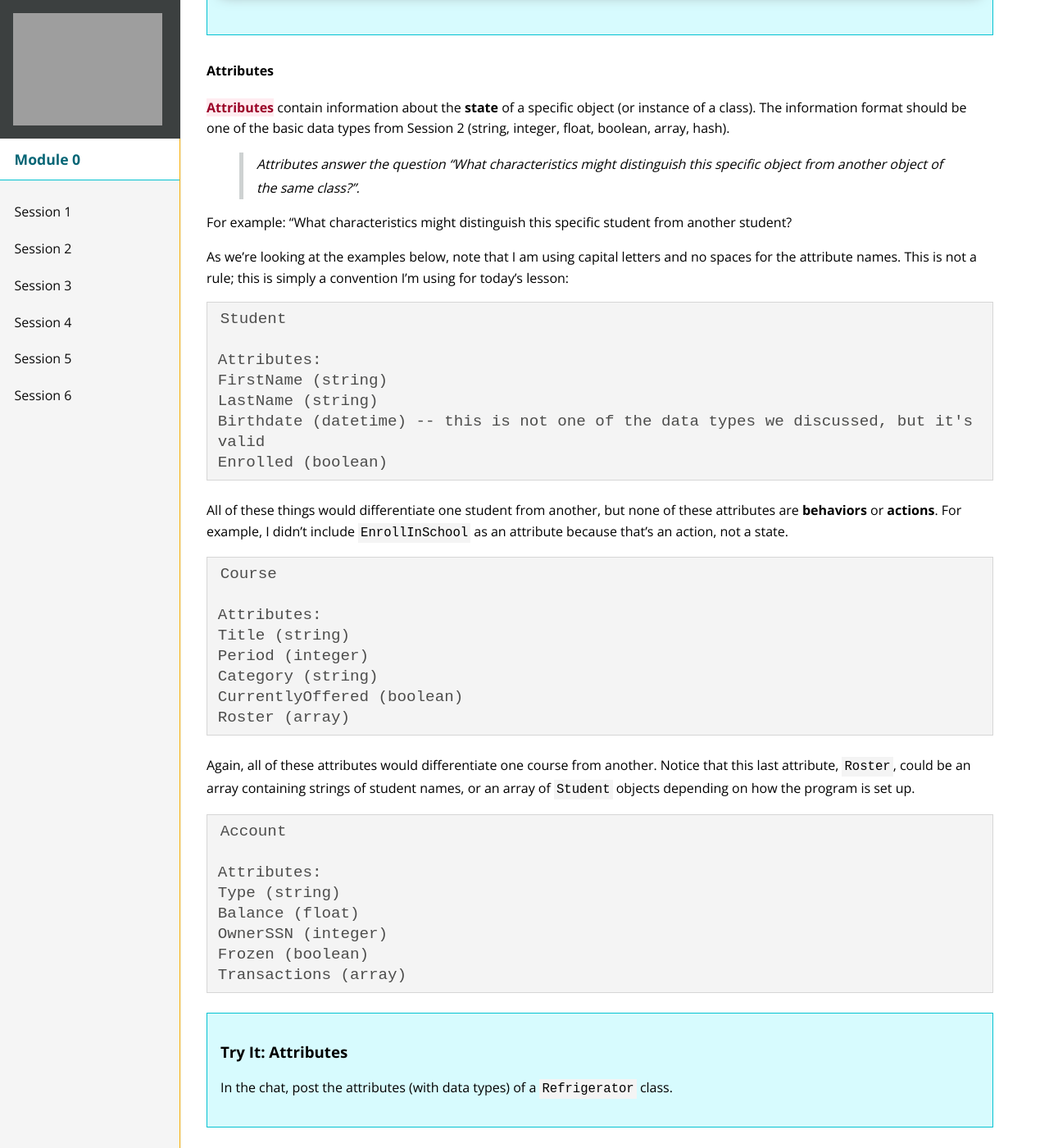
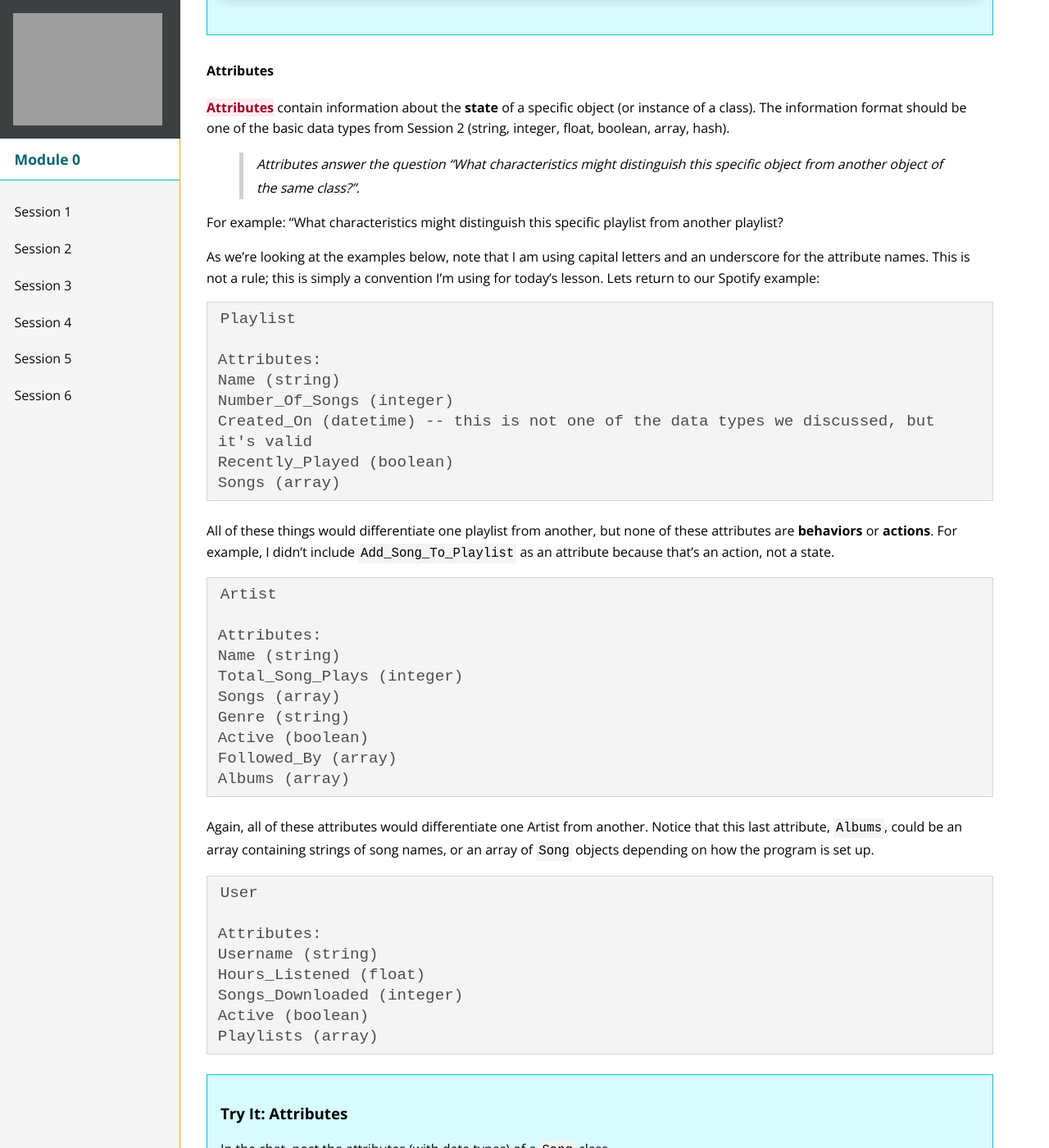
Before and after one commit to turingschool/mod-0-curriculum, a Jekyll site: the page built from session5/index.md, in a window 1280 px wide and 1400 px high, scrolled down 7428 px. Shown: the whole window at 82% size. Built offline with Jekyll 4.4.1, drawn with Linux system fonts in a browser that asks for light colours; nearby versions of some CDN libraries; some of the changed text lies outside the part shown.

````diff
--- a/session5/index.md
+++ b/session5/index.md
@@ -305,50 +305,53 @@
 
 > Attributes answer the question "What characteristics might distinguish this specific object from another object of the same class?".
 
-For example: "What characteristics might distinguish this specific student from another student?
+For example: "What characteristics might distinguish this specific playlist from another playlist?
 
 
-As we're looking at the examples below, note that I am using capital letters and no spaces for the attribute names. This is not a rule; this is simply a convention I'm using for today's lesson:
+As we're looking at the examples below, note that I am using capital letters and an underscore for the attribute names. This is not a rule; this is simply a convention I'm using for today's lesson. Lets return to our Spotify example:
 
 ```
-Student
+Playlist
 
 Attributes:
-FirstName (string)
-LastName (string)
-Birthdate (datetime) -- this is not one of the data types we discussed, but it's valid
-Enrolled (boolean)
+Name (string)
+Number_Of_Songs (integer)
+Created_On (datetime) -- this is not one of the data types we discussed, but it's valid
+Recently_Played (boolean)
+Songs (array)
 ```
 
-All of these things would differentiate one student from another, but none of these attributes are **behaviors** or **actions**. For example, I didn't include `EnrollInSchool` as an attribute because that's an action, not a state.
+All of these things would differentiate one playlist from another, but none of these attributes are **behaviors** or **actions**. For example, I didn't include `Add_Song_To_Playlist` as an attribute because that's an action, not a state.
 
 ```
-Course
+Artist
 
 Attributes:
-Title (string)
-Period (integer)
-Category (string)
-CurrentlyOffered (boolean)
-Roster (array)
+Name (string)
+Total_Song_Plays (integer)
+Songs (array)
+Genre (string)
+Active (boolean)
+Followed_By (array)
+Albums (array)
 ```
 
-Again, all of these attributes would differentiate one course from another. Notice that this last attribute, `Roster`, could be an array containing strings of student names, or an array of `Student` objects depending on how the program is set up.
+Again, all of these attributes would differentiate one Artist from another. Notice that this last attribute, `Albums`, could be an array containing strings of song names, or an array of `Song` objects depending on how the program is set up.
 
 ```
-Account
+User
 
 Attributes:
-Type (string)
-Balance (float)
-OwnerSSN (integer)
-Frozen (boolean)
-Transactions (array)
+Username (string)
+Hours_Listened (float)
+Songs_Downloaded (integer)
+Active (boolean)
+Playlists (array)
 ```
 
 <div class="try-it">
   <h3>Try It: Attributes</h3>
-  <p>In the chat, post the attributes (with data types) of a <code>Refrigerator</code> class.</p>
+  <p>In the chat, post the attributes (with data types) of a <code>Song</code> class.</p>
 </div>
 
 #### Methods
@@ -360,43 +363,50 @@
 Let's look at a few examples:
 
 ```
-Student
+Playlist
 
 Attributes:
-FirstName (string)
-LastName (string)
-Birthdate (date)
-Enrolled (boolean)
+Name (string)
+Number_Of_Songs (integer)
+Created_On (datetime)
+Songs (array)
 
 Methods:
-Greet
-IntroduceSelf
-CompleteAssignment
-RaiseHand
-Enroll
-Withdraw
+Add_Song
+Rename
+Delete_Song
+Play
+Shuffle
+Repeat
+Queue_Next_Song
+Share
 ```
 
-Unlike attributes, methods do not necessarily differentiate one instance of the object from another. For example, the steps that Briana and Jose would take to raise their hands might be identical. The steps they take to enroll at school might also be identical. Often (but not always), a method will use or change an attribute. For example, the `IntroduceSelf` method would use the `FirstName` and `LastName` attributes. `Enroll` and `Withdraw` would change the `Enrolled` attribute.
+Unlike attributes, methods do not necessarily differentiate one instance of the object from another. For example, the steps that two users would take to add songs might be identical. The steps they take to share their playlist with another user might also be identical. Often (but not always), a method will use or change an attribute. For example,`Rename` would change the `Name` attribute. The `Add_Song` and `Shuffle` methods would use the `Songs` attribute. `Add_Song` would also lead to the attribute `Number_Of_Songs` being changed indirectly, because we can infer that this attribute returns the length or count of the `Songs` array.
 
 Here's another example:
 
 ```
-Account
+Artist
 
 Attributes:
-Type (string)
-Balance (float)
-OwnerSSN (integer)
-Frozen (boolean)
-Transactions (array)
+Name (string)
+Total_Song_Plays (integer)
+Genre (string)
+Songs (array)
+Active (boolean)
+Followed_By (array)
+Following (array)
+Albums (array)
 
 Methods:
-Withdraw
-Deposit
+Add_Album
+Add_Single
+Follow_Artist
+Create_Playlist
 ```
 
-In this case, both the `Withdraw` and `Deposit` methods would change the `Balance` attribute in addition to adding to the `Transactions` array.
+In this case, the `Add_Album` method would change both the `Albums` array and the `Songs` array.
 
 <div class="try-it">
   <h3>Try It: Attributes vs. Methods</h3>
````
